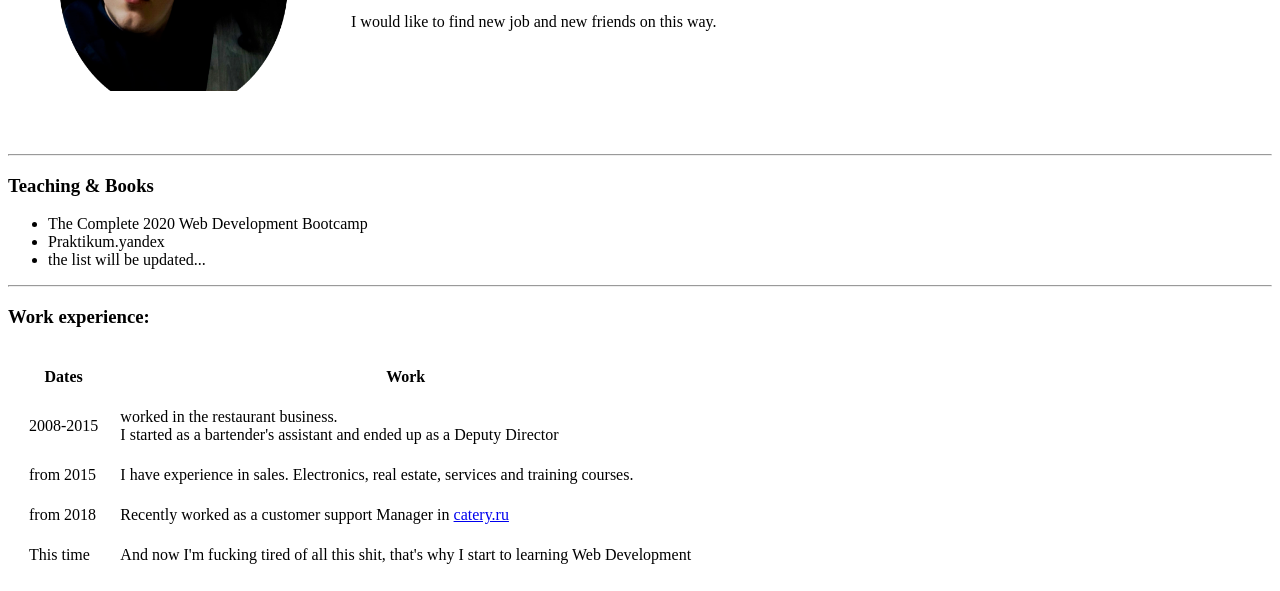
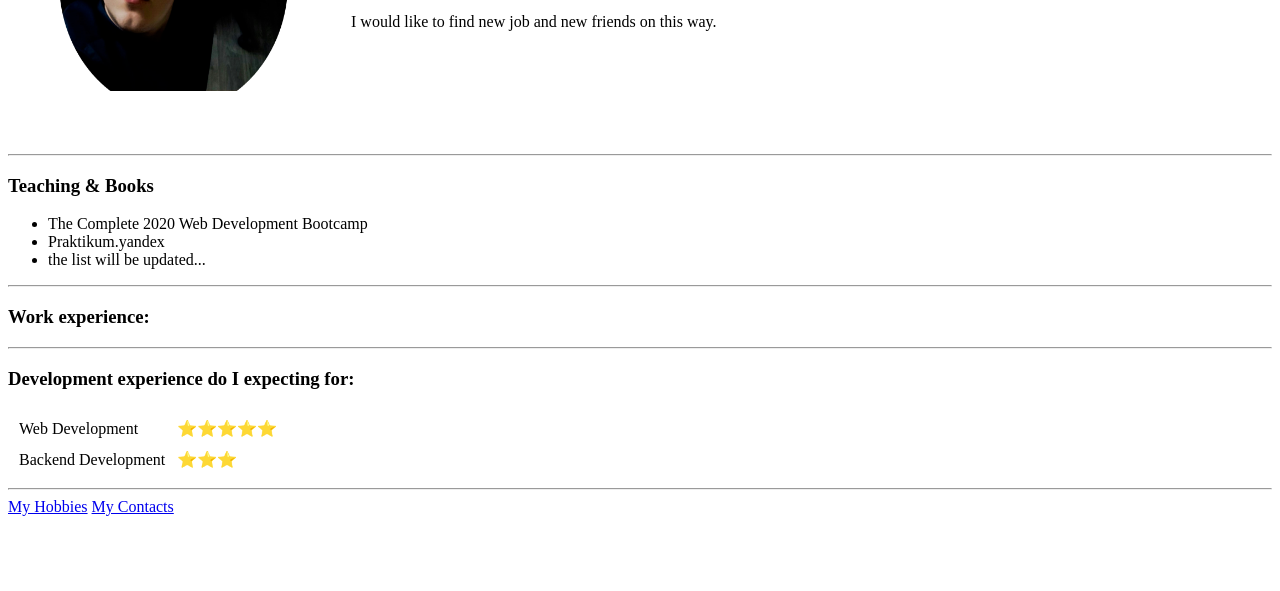
Before and after one commit to MattBennet/FirstWeb, a plain HTML site: page index.html in a window 1280 px wide. Shown: the part 208-799 px from the top of the page. Drawn offline with Linux system fonts and the light colour scheme.

Commit message:
1 commit

```diff
--- a/index.html
+++ b/index.html
@@ -25,35 +25,7 @@
         <hr>
         <h3>Work experience:</h3>
 
-          <table cellspacing="20">
-            <thead>
-              <tr>
-                <th>Dates</th>
-                <th>Work</th>
-              </tr>
-            </thead>
-            <tbody>
-              <tr>
-                <td>2008-2015</td>
-                <td >worked in the restaurant business.<br>
-                   I started as a bartender's assistant and ended up as a Deputy Director</td>
-              </tr>
-              <tr>
-                <td>from 2015</td>
-                <td>I have experience in sales. Electronics, real estate, services and training courses.</td>
-              </tr>
-              <tr>
-                <td>from 2018</td>
-                <td>Recently worked as a customer support Manager in <a href="https://catery.ru">catery.ru</a></td>
-              </tr>
-            </tbody>
-            <tfoot>
-              <tr>
-                <td>This time</td>
-                <td>And now I'm fucking tired of all this shit, that's why I start to learning Web Development</td>
-              </tr>
-            </tfoot>
-          </table>
+
           <hr>
   <h3>Development experience do I expecting for:</h3>
           <table cellspacing="10">
```
